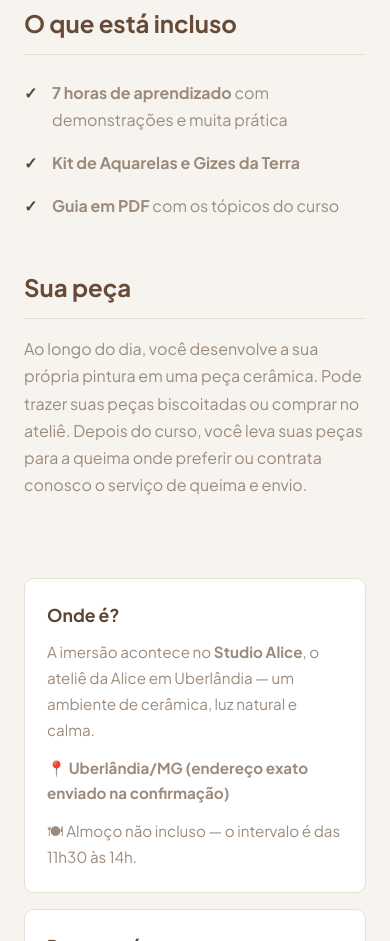
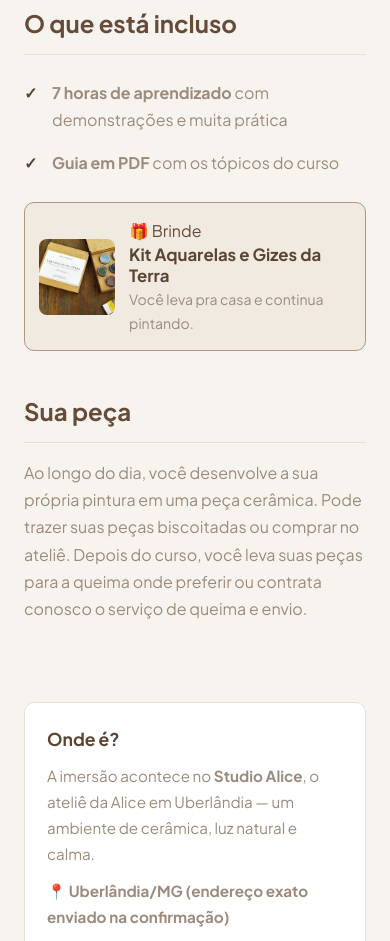
Before and after one commit to ferrarijonas/alicegussoni, a plain HTML site: page curso-imersao.html in a window 390 px wide. Shown: the part 2699-3640 px from the top of the page. Drawn offline with Linux system fonts and the light colour scheme.

Commit message:
Destaque do kit dentro de 'O que esta incluso' com thumb, mobile-first

```diff
--- a/assets/css/style.css
+++ b/assets/css/style.css
@@ -1079,3 +1079,44 @@ a:hover { color: var(--cta-dark); }
   .gift-box { grid-template-columns: 1fr; }
   .gift-box img { height: 200px; }
 }
+/* ---------- Kit em destaque dentro de "O que esta incluso" ---------- */
+.incluso-kit {
+  display: flex;
+  align-items: center;
+  gap: 14px;
+  margin-top: 18px;
+  padding: 14px;
+  background: var(--accent-soft);
+  border: 1px solid var(--gold);
+  border-radius: var(--radius);
+}
+
+.incluso-kit img {
+  width: 76px;
+  height: 76px;
+  object-fit: cover;
+  border-radius: 8px;
+  flex: none;
+}
+
+.incluso-kit .incluso-kit-txt { min-width: 0; }
+
+.incluso-kit strong {
+  display: block;
+  font-family: var(--serif);
+  font-size: 1.05rem;
+  color: var(--cta);
+  line-height: 1.25;
+}
+
+.incluso-kit p {
+  color: var(--text-soft);
+  font-size: .88rem;
+  margin-top: 2px;
+}
+
+.incluso-kit .gift-tag { margin-bottom: 6px; }
+
+@media (min-width: 600px) {
+  .incluso-kit img { width: 92px; height: 92px; }
+}
--- a/curso-imersao.html
+++ b/curso-imersao.html
@@ -8,7 +8,7 @@
   <link rel="preconnect" href="https://fonts.googleapis.com">
   <link rel="preconnect" href="https://fonts.gstatic.com" crossorigin>
   <link href="https://fonts.googleapis.com/css2?family=Plus+Jakarta+Sans:wght@400;500;600;700&display=swap" rel="stylesheet">
-  <link rel="stylesheet" href="assets/css/style.min.css?v=3">
+  <link rel="stylesheet" href="assets/css/style.min.css?v=4">
   <link rel="icon" type="image/webp" href="assets/img/logo-alice.webp">
 </head>
 <body>
@@ -63,9 +63,16 @@
               <h2>O que está incluso</h2>
               <ul>
                 <li><strong>7 horas de aprendizado</strong> com demonstrações e muita prática</li>
-                <li><strong>Kit de Aquarelas e Gizes da Terra</strong></li>
                 <li><strong>Guia em PDF</strong> com os tópicos do curso</li>
               </ul>
+              <div class="incluso-kit">
+                <img src="assets/img/brinde-kit-thumb.webp" alt="Kit Aquarelas e Gizes da Terra — o brinde que você leva pra casa" width="400" height="400" loading="lazy" decoding="async">
+                <div class="incluso-kit-txt">
+                  <span class="gift-tag">🎁 Brinde</span>
+                  <strong>Kit Aquarelas e Gizes da Terra</strong>
+                  <p>Você leva pra casa e continua pintando.</p>
+                </div>
+              </div>
             </div>
             <div class="block">
               <h2>Sua peça</h2>
```
Also changed, not shown: curso-descoberta.html (+9 -2 lines), assets/css/style.min.css, assets/img/brinde-kit-thumb.webp (added).
